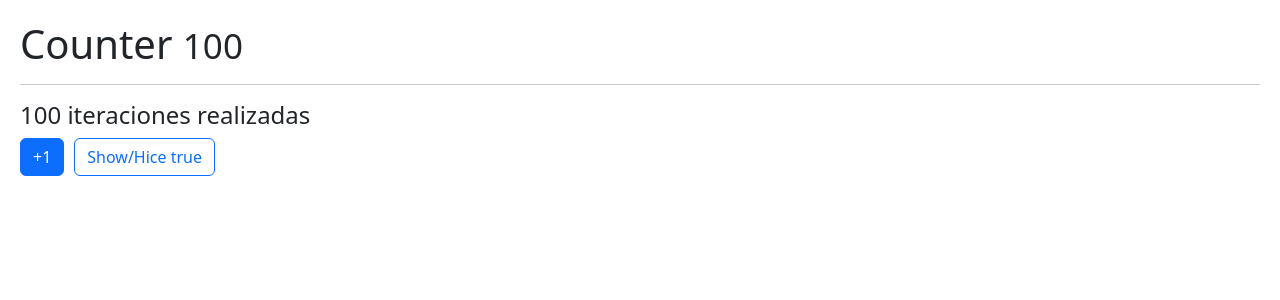
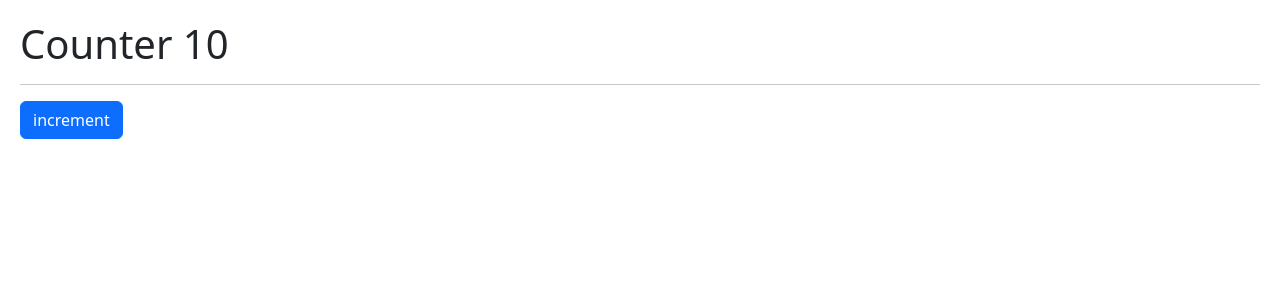
Before and after one commit to Davidcastel26/HooksReact, a React (Vite) app in the folder hook-app/: page / in a window 1280 px wide. Shown: the top 300 px of the page. Built offline with nearby package versions, Linux system fonts and the light colour scheme.

Commit message:
wokring with useCallBack

```diff
--- a/hook-app/src/06-memos/CallbackHook.jsx
+++ b/hook-app/src/06-memos/CallbackHook.jsx
@@ -1,10 +1,21 @@
+import { useState } from "react"
+import { ShowIncrement } from "./ShowIncrement"
 
 export const CallbackHook = () => {
+
+    const [counter, setCounter] = useState(10)
+
+    const incrementFather = () => {
+        setCounter(counter + 1)
+    }
+
   return (
     <div>
 
         <h1>Counter { counter } </h1>
         <hr />
+
+        <ShowIncrement increment={incrementFather}/>
     </div>
   )
 }
--- /dev/null
+++ b/hook-app/src/06-memos/ShowIncrement.jsx
@@ -0,0 +1,8 @@
+
+export const ShowIncrement = ({increment}) => {
+  return (
+    <button className="btn btn-primary" onClick={() => { increment(); }}>
+        increment
+    </button>
+  )
+}
--- a/hook-app/src/main.jsx
+++ b/hook-app/src/main.jsx
@@ -11,10 +11,11 @@ import './index.css'
 // import { FocusScreen } from './04-useRef/FocusScreen'
 // import { Layout } from './05-useLayoutEffect/Layout'
 // import { MemorizeComp } from './06-memos/MemorizeComp'
-import { MemoHook } from './06-memos/MemoHook'
+// import { MemoHook } from './06-memos/MemoHook'
+import { CallbackHook } from './06-memos/CallbackHook'
 
 ReactDOM.createRoot(document.getElementById('root')).render(
   // <React.StrictMode>
-    <MemoHook />
+    <CallbackHook />
   // </React.StrictMode>,
 )
```
